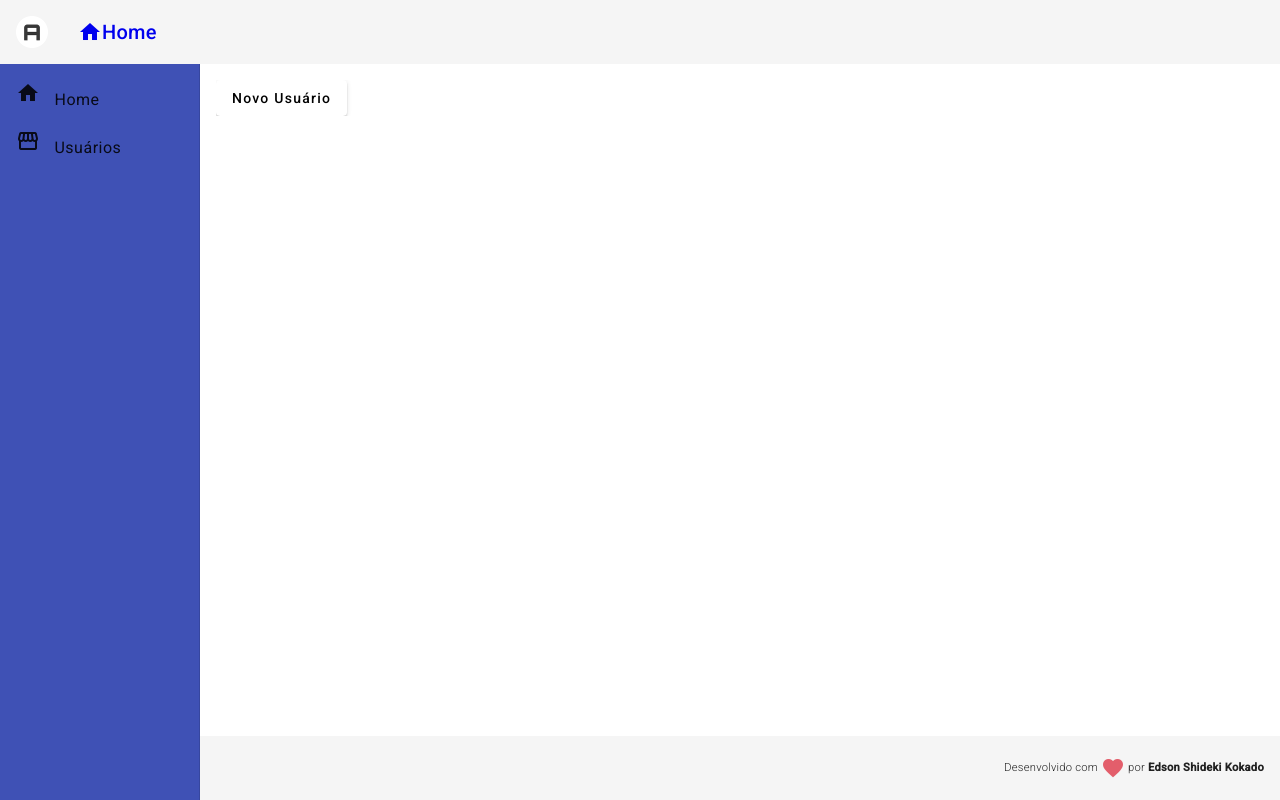
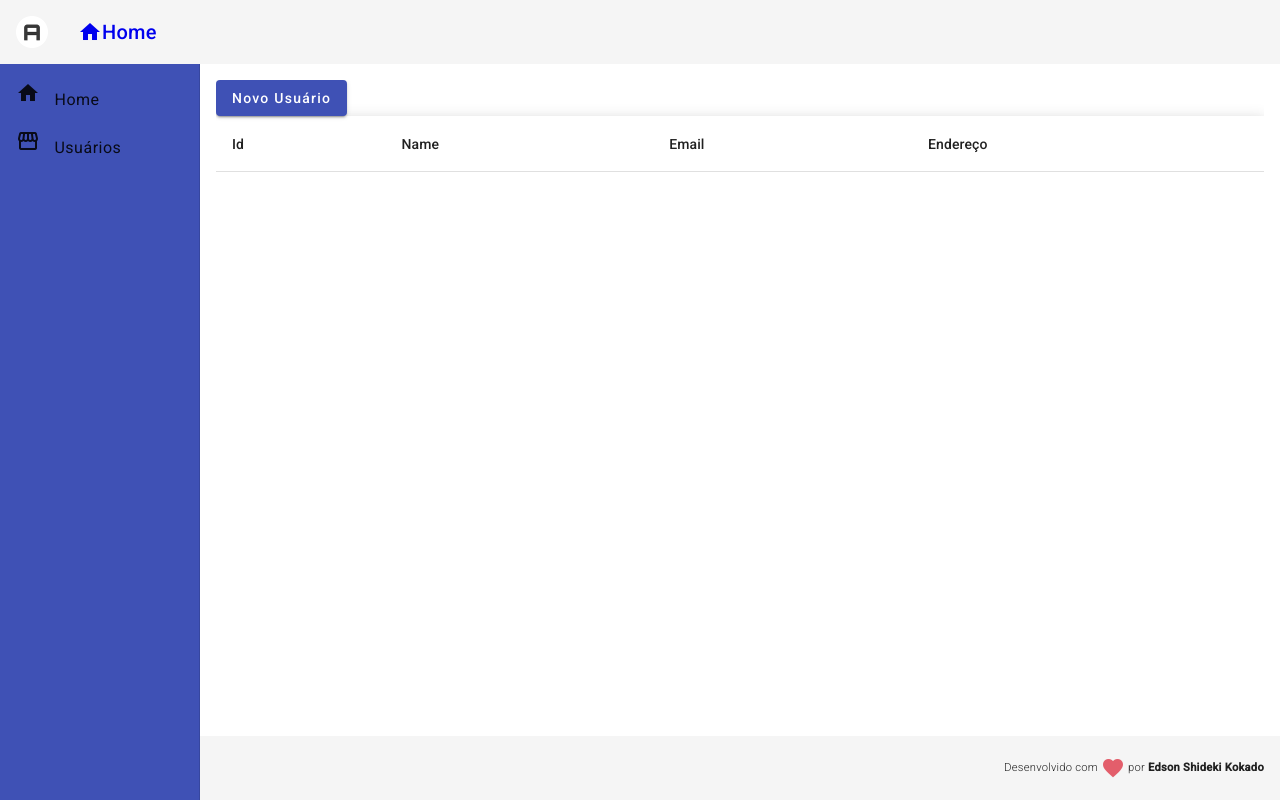
Before and after one commit to eskokado/teste-tecnico-abov, an Angular app in the folder frontend/: page /users in a window 1280 px wide. Built offline with nearby package versions, Linux system fonts and the light colour scheme; no server answers.

Commit message:
feat: create component user-table

```diff
--- /dev/null
+++ b/frontend/src/app/components/user/user-table/user-table.component.css
@@ -0,0 +1,3 @@
+.full-width-table {
+  width: 100%;
+}
--- /dev/null
+++ b/frontend/src/app/components/user/user-table/user-table.component.html
@@ -0,0 +1,26 @@
+<div class="mat-elevation-z8">
+  <table mat-table [dataSource]='users' class="full-width-table" aria-label="Elements">
+    <ng-container matColumnDef="id">
+      <th mat-header-cell *matHeaderCellDef>Id</th>
+      <td mat-cell *matCellDef="let row">{{row.id}}</td>
+    </ng-container>
+
+    <ng-container matColumnDef="name">
+      <th mat-header-cell *matHeaderCellDef>Name</th>
+      <td mat-cell *matCellDef="let row">{{row.name}}</td>
+    </ng-container>
+
+    <ng-container matColumnDef="email">
+      <th mat-header-cell *matHeaderCellDef>Email</th>
+      <td mat-cell *matCellDef="let row">{{row.email}}</td>
+    </ng-container>
+
+    <ng-container matColumnDef="address">
+      <th mat-header-cell *matHeaderCellDef>Endereço</th>
+      <td mat-cell *matCellDef="let row">{{row.address}}</td>
+    </ng-container>
+
+    <tr mat-header-row *matHeaderRowDef="displayedColumns"></tr>
+    <tr mat-row *matRowDef="let row; columns: displayedColumns;"></tr>
+  </table>
+</div>
--- /dev/null
+++ b/frontend/src/app/components/user/user-table/user-table.component.ts
@@ -0,0 +1,26 @@
+import { Component, OnInit } from '@angular/core';
+import { User } from '../user.model'
+import { UserService } from '../user.service'
+
+@Component({
+  selector: 'app-user-table',
+  templateUrl: './user-table.component.html',
+  styleUrls: ['./user-table.component.css']
+})
+export class UserTableComponent implements OnInit {
+
+  users: User[] = []
+  displayedColumns = ['id', 'name', 'email', 'address'];
+
+
+  constructor(
+    private userService: UserService
+  ) {}
+
+
+  ngOnInit(): void {
+      this.userService.list().subscribe(users => {
+        this.users = users;
+      })
+  }
+}
--- a/frontend/src/app/components/user/user.service.ts
+++ b/frontend/src/app/components/user/user.service.ts
@@ -27,4 +27,8 @@ export class UserService {
   create(user: User): Observable<User> {
     return this.http.post<User>(this.baseUrl, user);
   }
+
+  list(): Observable<User[]> {
+    return this.http.get<User[]>(this.baseUrl);
+  }
 }
--- a/frontend/src/app/views/user-crud/user-crud.component.html
+++ b/frontend/src/app/views/user-crud/user-crud.component.html
@@ -1,3 +1,4 @@
-<button mat-raised-button (click)='navigateToUserCreate()'>
+<button mat-raised-button (click)='navigateToUserCreate()' color='primary'>
   Novo Usuário
 </button>
+<app-user-table></app-user-table>
```
Also changed, not shown: frontend/src/app/app.module.ts (+10 -2 lines).
